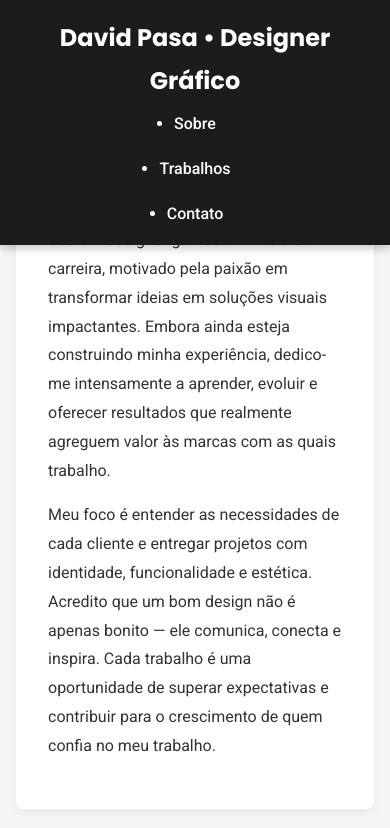
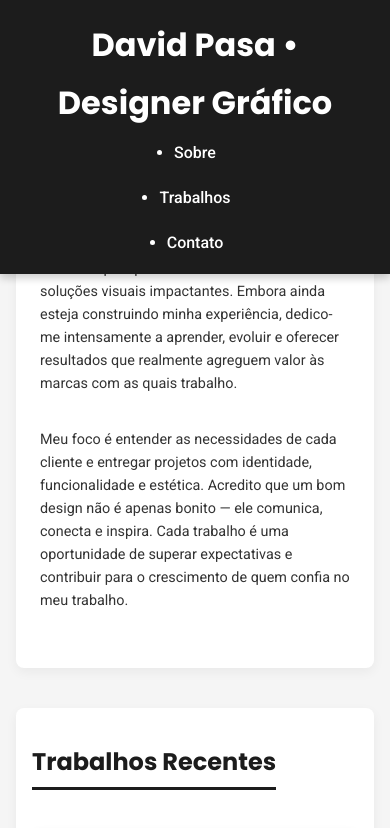
Before and after one commit to DavidPasa/Portifolio, a plain HTML site: page index.html in a window 390 px wide. Shown: the top 828 px of the page. Drawn offline with Linux system fonts and the light colour scheme.

Commit message:
Update style.css
alterações para ver se ajuda no mobile

```diff
--- a/style.css
+++ b/style.css
@@ -84,6 +84,8 @@ section {
   padding: 3rem 2rem;
   margin-bottom: 2.5rem;
   box-shadow: 0 4px 12px rgba(0, 0, 0, 0.05);
+  scroll-margin-top: 6rem; /* Ajuste conforme o tamanho do header */
+  padding: 2rem 1rem;
 }
 
 h2 {
@@ -101,6 +103,8 @@ h2 {
   margin: 1rem auto;
   font-size: 1rem;
   color: var(--secundaria);
+  word-wrap: break-word;
+  overflow-wrap: break-word;
 }
 
 .trabalhos-grid {
@@ -235,9 +239,16 @@ footer a:hover {
 }
 
 @media (max-width: 768px) {
-  header h1 {
-    font-size: 1.5rem;
-  }
+    .container {
+        margin-top: 7rem; /* Ajuste conforme necessário */
+    }
+
+    .texto {
+        font-size: 0.9rem; /* Reduz o tamanho da fonte se necessário */
+        line-height: 1.6;
+        padding: 0.5rem;
+    }
+}
 
   nav ul {
     flex-direction: column;
```
